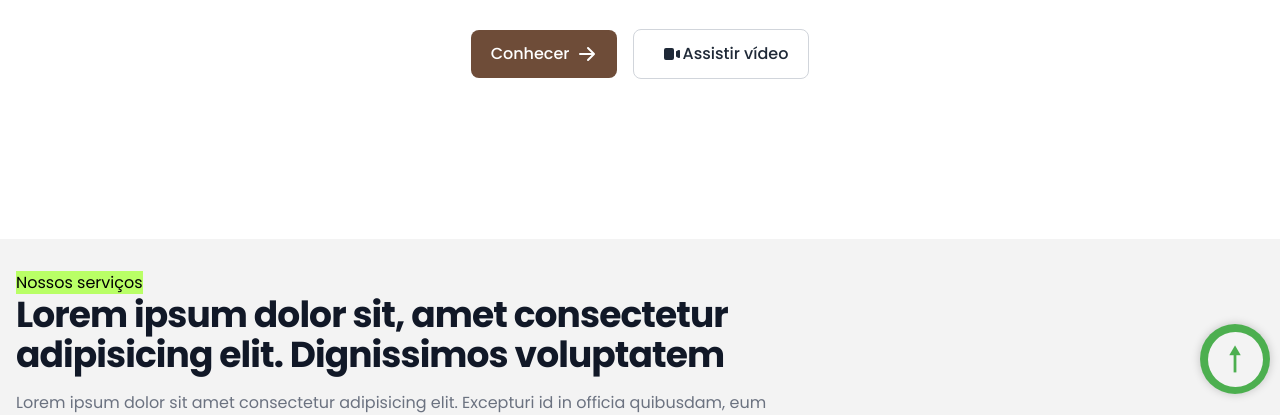
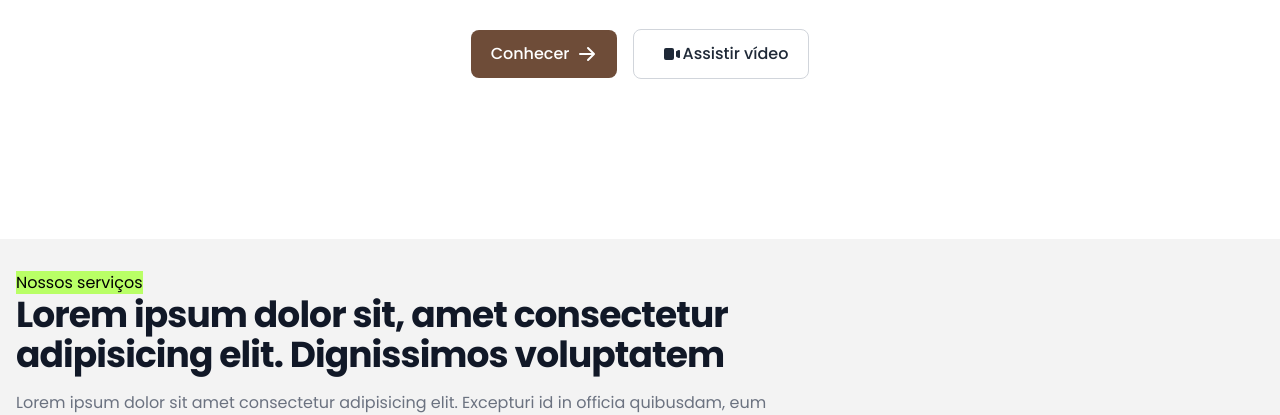
Before and after one commit to caioarchive/ecolife-landingpage, a plain HTML site: page index.html in a window 1280 px wide. Shown: the part 386-801 px from the top of the page. Drawn offline with nearby package versions, Linux system fonts and the light colour scheme.

Commit message:
Update index.html

```diff
--- a/index.html
+++ b/index.html
@@ -46,13 +46,7 @@
       </ul>
     </nav>
   </header>
-  <div id="progresso">
-    <a href="#Inicio" id="value-progresso">
-      <span> &#x1F815
-      </span>
-    </a>
 
-  </div>
   <!-- Login FOrm -->
   <div class="blur-background">
   </div>
```
